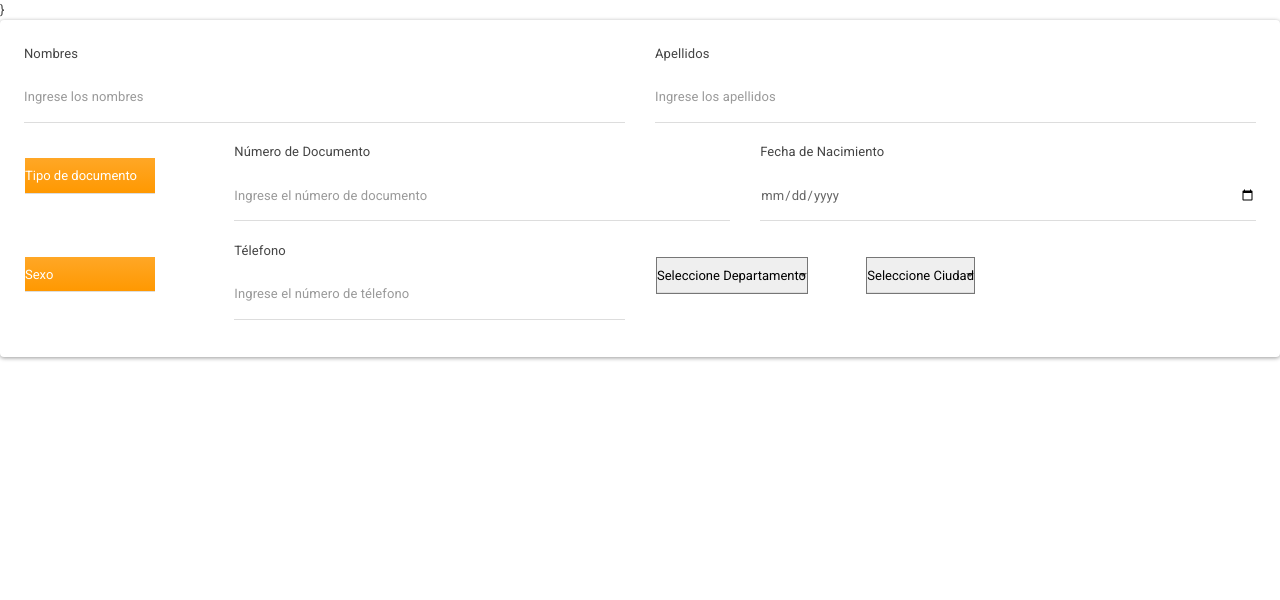
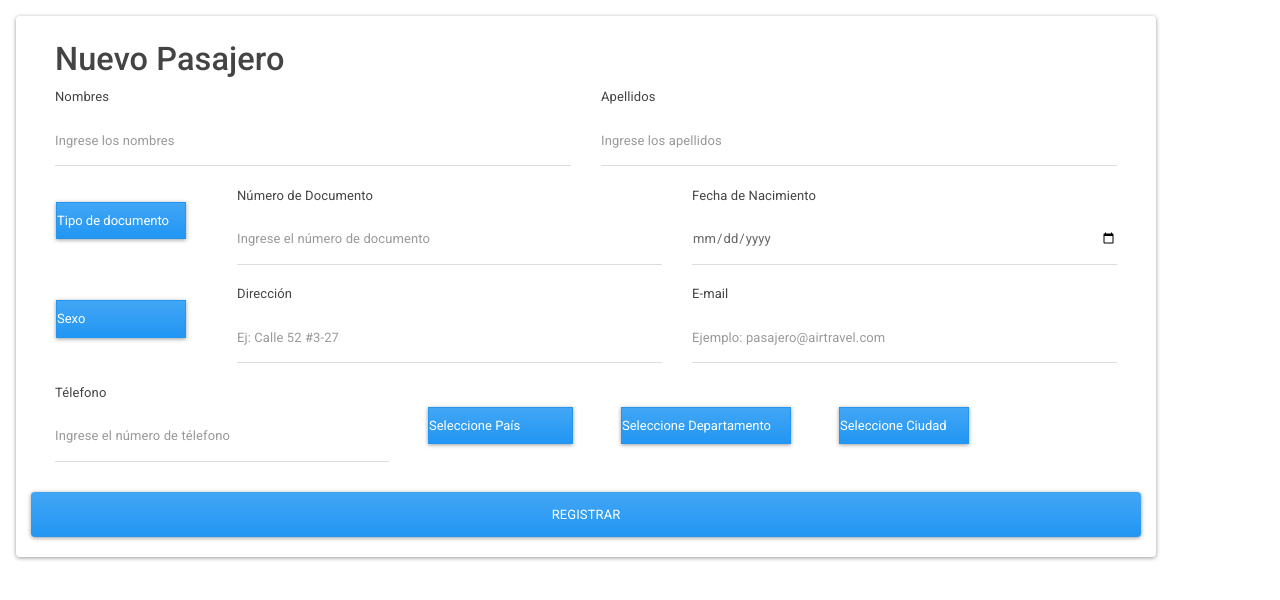
Before and after one commit to neydermosquera/proyecto_final_bases, a Flask app: page /formpasajero.html in a window 1280 px wide. Shown: the top 600 px of the page. Run offline with Flask 2, Linux system fonts and the light colour scheme; some libraries are stand-ins or nearby versions.

Commit message:
Update formpasajero.html

```diff
--- a/templates/formpasajero.html
+++ b/templates/formpasajero.html
@@ -1,17 +1,18 @@
+<!DOCTYPE html>
+<html lang="en">
 <head>
     <meta charset="UTF-8">
     <meta name="viewport" content="width=device-width, initial-scale=1.0">
-    <title>Formularios </title>
+    <title>Formulario</title>
     <link rel="stylesheet" href="https://bootswatch.com/4/materia/bootstrap.min.css">
     <link rel="stylesheet" href="https://cdnjs.cloudflare.com/ajax/libs/animate.css/3.5.2/animate.min.css">
-    <link rel="stylesheet" type="text/css" href="static/css/estilos.css">}
-    <script href="static/js/funciones.js" language="javascript" type="text/javascript"></script>
 
 </head>
 <body>
 
-  <div class="card">
+  <div class="card container m-3">
     <div class="input-field p-4 animated fadeIn">
+      <h1>Nuevo Pasajero</h1>
       <form action="/registro.html/agregar_pasajero" method="POST" id="formulariopasajero">
         <div class="row">
           <div class="col-6">
@@ -26,7 +27,7 @@
 
           <div class="row">
             <div class="col-2 p-sm-3">
-              <select name="tipodocumento" id="tipodocumento" class="form-select bg-gradient-warning text-white border-0" style="width: 130px;">
+              <select name="tipodocumento" id="tipodocumento" class="form-select btn-primary text-white" style="width: 130px;">
                 <option selected = "true" disabled = "disabled">   Tipo de documento  </option>
                 <option value="1">C.C</option>
                 <option value="2">T.I</option>
@@ -47,38 +48,57 @@
 
           <div class="row">
             <div class="col-2 p-sm-3">
-              <select name="sexo" id="sexo" class="form-select bg-gradient-warning text-white border-0" style="width: 130px;">
+              <select name="sexo" id="sexo" class="form-select btn-primary text-white " style="width: 130px;">
                 <option selected = "true" disabled = "disabled">   Sexo    </option>
                 <option value="1">F</option>
                 <option value="2">M</option>
                 <option value="3">Otro</option>
               </select>
             </div>
+            <div class="col-5">
+                <label for="direccion">Dirección</label>
+                <input type="text" name="direccion" id="direccion" class="form-control" placeholder="Ej: Calle 52 #3-27">
+              </div>
+                <div class="col-5">
+                  <label for="email">E-mail</label>
+                  <input type="text" name="email" id="email" class="form-control " placeholder="Ejemplo: pasajero@airtravel.com">
+                </div>
+
+
+
+          </div><br>
+          <div class="row">
             <div class="col-4">
                 <label for="Telefono">Télefono</label>
                 <input type="text" name="telefono" id="telefono" class="form-control" placeholder="Ingrese el número de télefono">
               </div>
-            <div class="col-2 p-sm-3">
-              <select name="departamento" id="departamento" onchange="cargarDepartamentos();">
+              <div class="p-sm-4">
+                <select name="pais" id="pais" style="width: 145px;" class="form-select btn-primary text-white">
+                <option value="">Seleccione País</option>
+                </select>
+                </div>
+                <div class="p-sm-4">
+                    <select name="departamento" id="departamento" style="width: 170px;" class="form-select btn-primary text-white">
                         <option value="">Seleccione Departamento</option>
               </select>
-
                 </div>
-            <div class="col-2 p-sm-3">
-              <select name="ciudad" id="ciudad">
+                <div class="p-sm-4">
+                <select name="ciudad" id="ciudad" style="width: 130px;" class="form-select btn-primary text-white">
                   <option value=""> Seleccione Ciudad</option>
                 </select>
+              </div>
+
 
           </div>
 
-
-
           </div>
-          </div>
+          <button type="submit" class="btn btn-primary"> REGISTRAR </button><br>
 
         </form>
     </div>
-  </div>
+
     <script src="https://cdn.jsdelivr.net/npm/@popperjs/core@2.6.0/dist/umd/popper.min.js" integrity="sha384-KsvD1yqQ1/1+IA7gi3P0tyJcT3vR+NdBTt13hSJ2lnve8agRGXTTyNaBYmCR/Nwi" crossorigin="anonymous"></script>
     <script src="https://cdn.jsdelivr.net/npm/bootstrap@5.0.0-beta2/dist/js/bootstrap.min.js" integrity="sha384-nsg8ua9HAw1y0W1btsyWgBklPnCUAFLuTMS2G72MMONqmOymq585AcH49TLBQObG" crossorigin="anonymous"></script>
   </body>
+
+</html>
```
Lines whose indentation alone changed are shown as unchanged.
